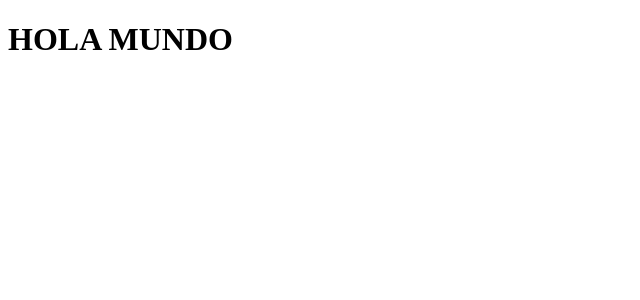
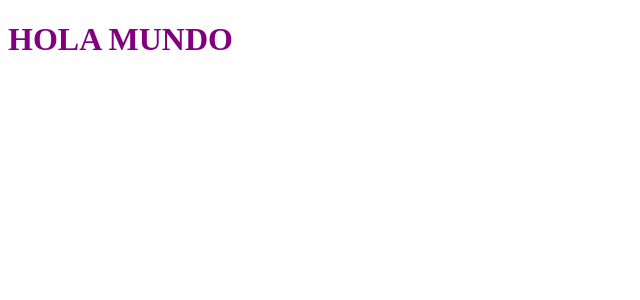
Before and after one commit to mativazq/NuevoCurriculum, a React (Vite) app: page / in a window 1280 px wide. Shown: the top 300 px of the page, without its empty margins (0-640 px from the left). Built offline with nearby package versions, Linux system fonts and the light colour scheme.

Commit message:
vamos de nuevo

```diff
--- a/src/Components/Header/Header.jsx
+++ b/src/Components/Header/Header.jsx
@@ -3,7 +3,7 @@ import './header.css'
 
 const Header = () => {
   return (
-    <h1>HOLA MUNDO</h1>
+    <h1 className='title'>HOLA MUNDO</h1>
   )
 }
 
--- a/src/Components/Header/header.css
+++ b/src/Components/Header/header.css
@@ -1,3 +1,4 @@
 .title {
-    color: aliceblue;
+    color: purple;
+
 }
```
